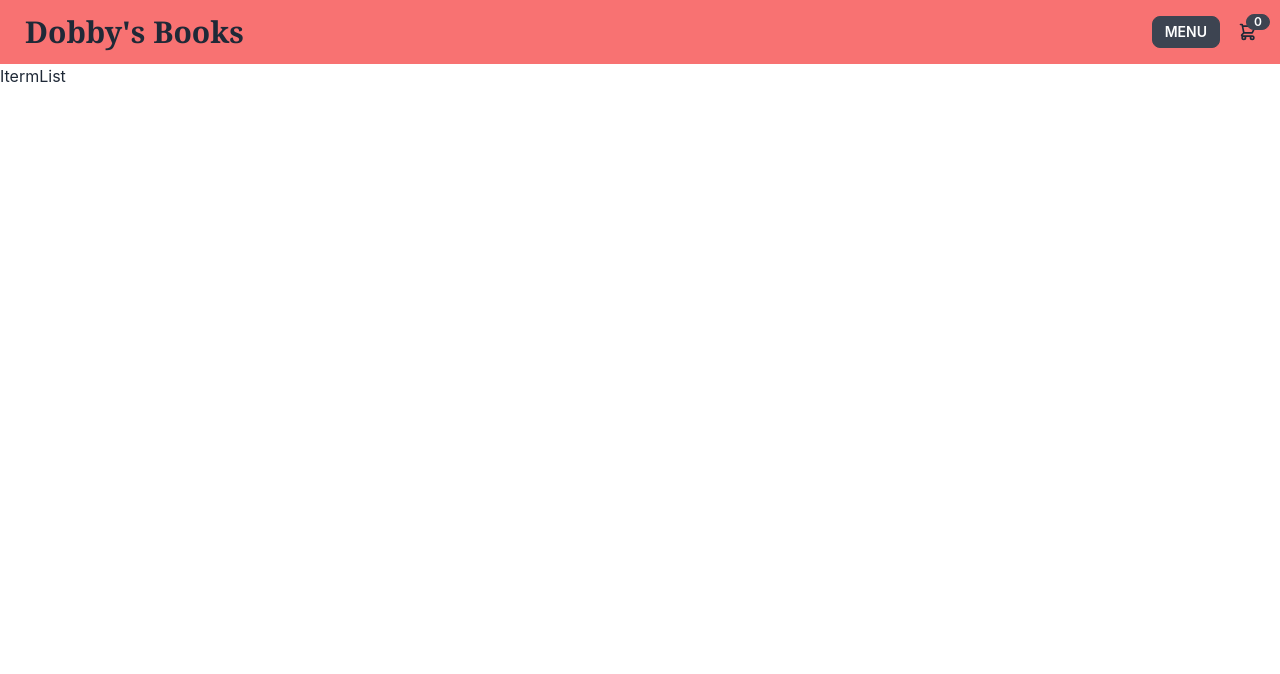
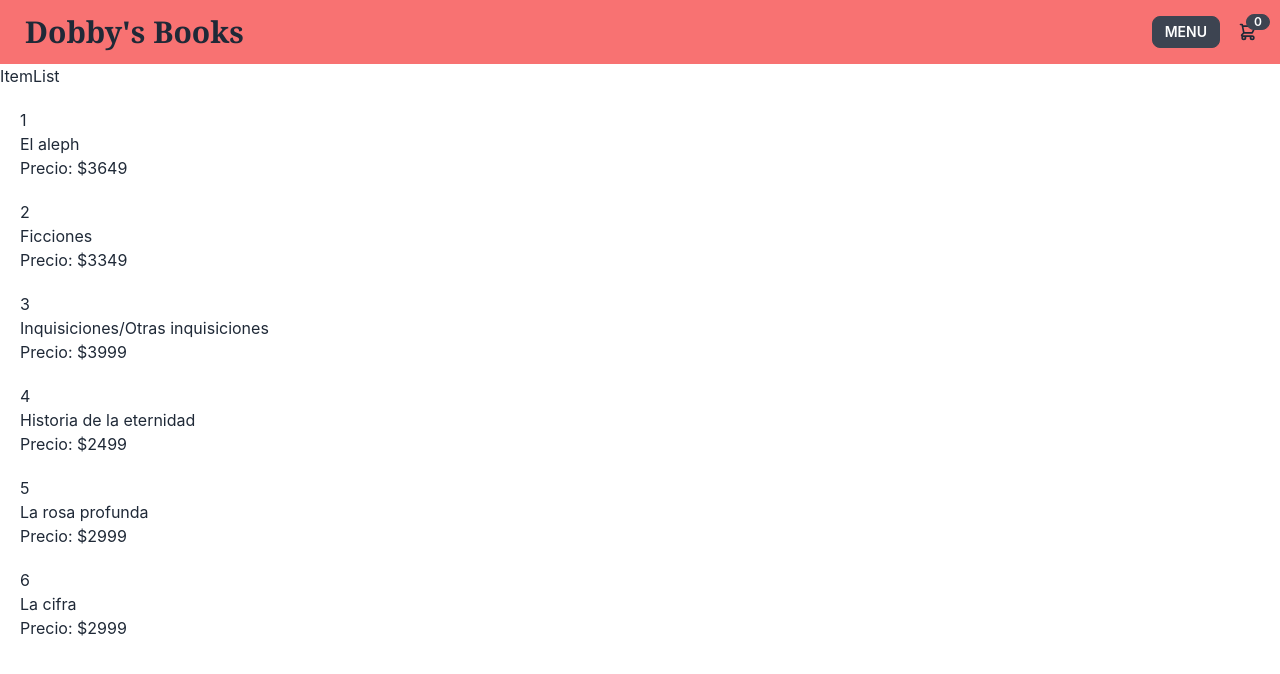
Before and after one commit to Sebregondi/ecommerce, a React (Create React App) app: page /list in a window 1280 px wide. Shown: the top 674 px of the page. Built offline with nearby package versions, Linux system fonts and the light colour scheme.

Commit message:
ItemList e ItemDetail listos y ruteados

```diff
--- a/src/App.js
+++ b/src/App.js
@@ -1,10 +1,11 @@
-// import logo from './logo.svg';
+import logo from './logo.svg';
 import './App.css';
 import NavBar from './components/NavBar';
 import { BrowserRouter, Route, Routes } from 'react-router-dom';
 import PlatziContainer from './API/PlatziContainer';
 import ItemCount from './components/ItemCount';
 import ItemList from './components/ItemList';
+import ItemDetail from './components/ItemDetail';
 
 function PageNotFound() {
   return (
@@ -28,6 +29,7 @@ function App() {
       <Routes>
         <Route path='/' element={<ItemCount />} />
         <Route path='/list' element={<ItemList />} />
+        <Route path='/item/:id' element={<ItemDetail />} />
         <Route path='*' element={<PageNotFound />} />
         <Route path='/PZT' element={<PlatziContainer />} />
       </Routes>
--- /dev/null
+++ b/src/components/ItemCard.js
@@ -0,0 +1,16 @@
+import React from 'react'
+import { Link } from 'react-router-dom'
+
+const ItemCard = ({id, nombre, precio}) => {
+  return (
+    <Link to={`/item/${id}`}>
+        <div className='m-5'>
+          <div>{id}</div>
+          <div>{nombre}</div>
+          <div>Precio: ${precio}</div>
+        </div>
+    </Link>
+  )
+}
+
+export default ItemCard
--- /dev/null
+++ b/src/components/ItemDetail.js
@@ -0,0 +1,36 @@
+import React, { useEffect, useState } from 'react'
+import { useParams } from 'react-router-dom'
+import { products } from './products'
+
+const ItemDetail = () => {
+
+    const { id: itemId } = useParams()
+    const [item, setItem] = useState({})
+
+    useEffect(() => {
+        getItemDetails().then( response => {
+            setItem(response)
+        })
+    }, [])
+
+
+    const getItemDetails = () => {
+        return new Promise((resolve, reject) => {
+            setTimeout(() => {
+                resolve (products.find( p => p.id === Number (itemId) ) )
+            }, 1000);
+        })
+    }
+
+  return (
+    <div className='m-8'>
+        <div>{item.nombre}</div>
+        <div>{item.autor}</div>
+        <div>{item.precio}</div>
+        <div>{item.genero}</div>
+        <div>{item.pags}</div>
+    </div>
+  )
+}
+
+export default ItemDetail
--- a/src/components/ItemList.js
+++ b/src/components/ItemList.js
@@ -1,8 +1,31 @@
-import React from 'react'
+import React, { useEffect, useState } from 'react'
+import ItemCard from './ItemCard'
+import { products } from './products'
 
 const ItermList = () => {
+
+  const [items, setItems] = useState([])
+
+useEffect(() => {
+  getProducts().then ( response => {
+    console.log(response);
+    setItems (response)
+  })
+}, [])
+
+const getProducts = () => {
+  return new Promise ( resolve => {
+    setTimeout(() => {
+      resolve (products)
+    }, 2000);
+  })
+ }
+
   return (
-    <div>ItermList</div>
+    <>
+      <div>ItemList</div>
+      {items.map( i=> <ItemCard key={i.id} {...i}/>)}
+    </>
   )
 }
 
--- a/src/components/NavBar.js
+++ b/src/components/NavBar.js
@@ -12,7 +12,7 @@ const NavBar = () => {
                 <label tabIndex={0} className="btn btn-sm m-1">Menu</label>
                 <ul tabIndex={0} className="dropdown-content menu p-2 outline shadow bg-base-100 rounded-box w-52">
                     <li><Link to={'/PZT'}>Products</Link></li>
-                    <li><Link to={'/list'}>ItemList</Link></li>
+                    <li><Link to={'/item'}>ItemList</Link></li>
                     <li><Link to={'/'}>About us</Link></li>
                     <li><Link to={'/'}>Shipping</Link></li>
 
```
